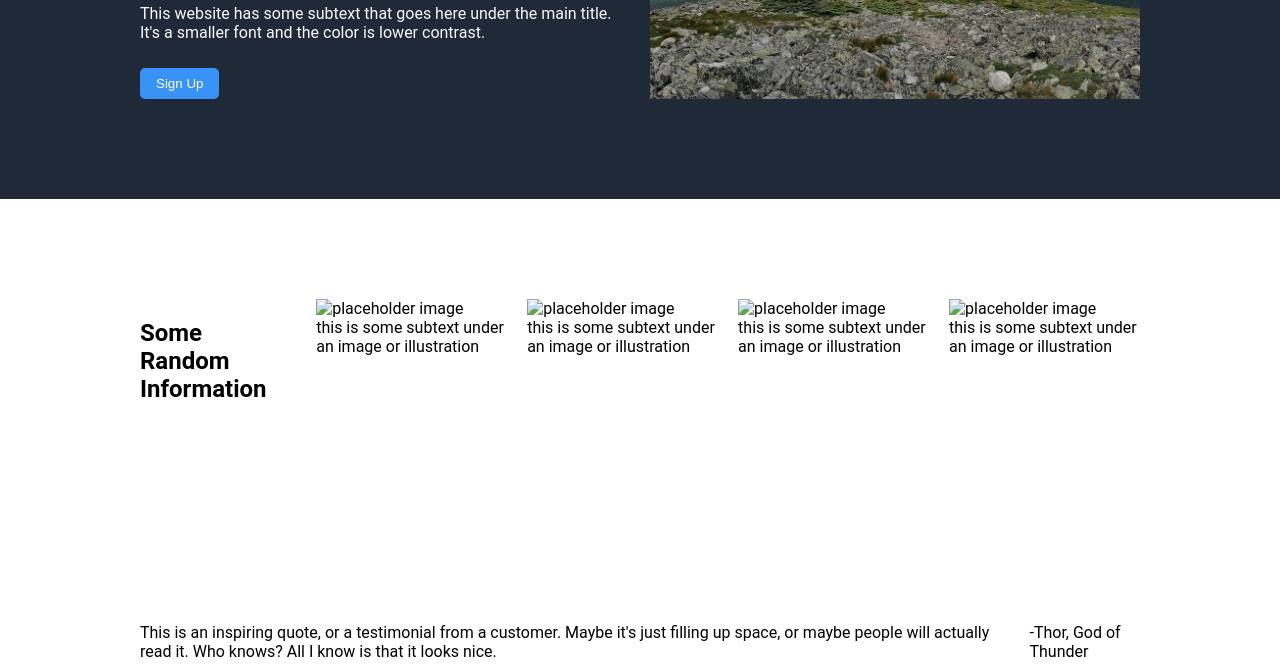
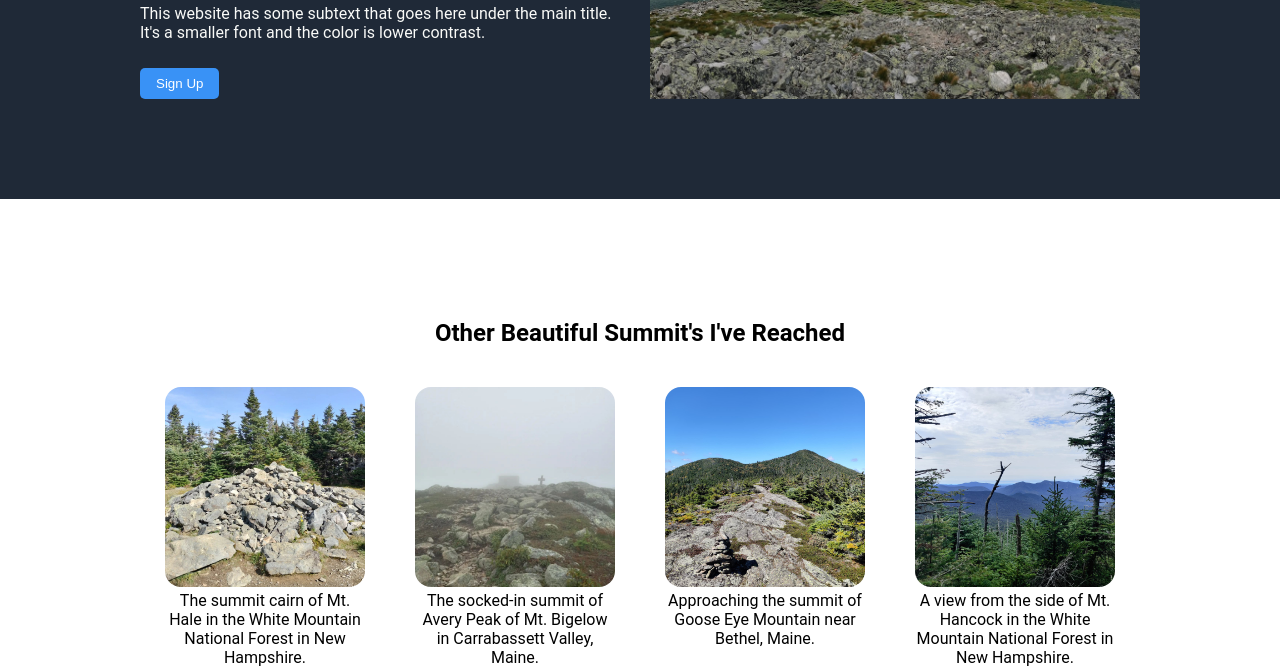
Before and after one commit to arnsocks/odin-landing, a plain HTML site: page index.html in a window 1280 px wide. Shown: the part 296-964 px from the top of the page. Drawn offline with Linux system fonts and the light colour scheme.

Commit message:
Complete section three - grid gallery
Also added images for the gallery and refactored some HTML to allow
for the correct formatting.

```diff
--- a/index.html
+++ b/index.html
@@ -32,23 +32,26 @@
 
 		<div class="section section-two">
 			<div class="container">
-				<h2>Some Random Information</h2>
+				<h2>Other Beautiful Summit's I've Reached</h2>
+				<div class="card-container">
 					<div class="card">
-					<img src="#" alt="placeholder image" height="100" width="200">
-					<p>this is some subtext under an image or illustration</p>
+						<img src="img/2.jpeg" alt="The summit of Mt. Hale, NH" width="200">
+						<p>The summit cairn of Mt. Hale in the White Mountain National Forest in New Hampshire.</p>
 					</div>
 					<div class="card">
-					<img src="#" alt="placeholder image" height="100" width="200">
-					<p>this is some subtext under an image or illustration</p>
+						<img src="img/3.jpeg" alt="Avery summit of Mt. Bigelow, ME" width="200">
+						<p>The socked-in summit of Avery Peak of Mt. Bigelow in Carrabassett Valley, Maine.</p>
 					</div>
 					<div class="card">
-					<img src="#" alt="placeholder image" height="100" width="200">
-					<p>this is some subtext under an image or illustration</p>
+						<img src="img/4.jpg" alt="The summit of Goose Eye Mountain, ME" width="200">
+						<p>Approaching the summit of Goose Eye Mountain near Bethel, Maine.</p>
 					</div>
 					<div class="card">
-					<img src="#" alt="placeholder image" height="100" width="200">
-					<p>this is some subtext under an image or illustration</p>
+						<img src="img/5.jpg" alt="A view from Mt. Hancock, NH" width="200">
+						<p>A view from the side of Mt. Hancock in the White Mountain National Forest in New Hampshire.</p>
 					</div>
+				</div>
+
 			</div>
 		</div>
 
--- a/styles.css
+++ b/styles.css
@@ -62,8 +62,28 @@ ul {
 	color: #F9FAF8;
 }
 
+
 .section-one .container > * {
 	flex: 1;
+}
+
+.section-two {
+	text-align: center;
+	border-radius: 16px;
+}
+.section-two .container {
+	flex-direction: column;
+	width: 800px;
+}
+
+.section-two img {
+	border-radius: 16px;
+}
+
+.card-container{
+	display: flex;
+	justify-content: center;
+	gap: 50px;
 }
 
 .hero-title {
```
Also changed, not shown: img/2.jpeg (added), img/3.jpeg (added), img/4.jpg (added), img/5.jpg (added). Lines whose indentation alone changed are shown as unchanged.
